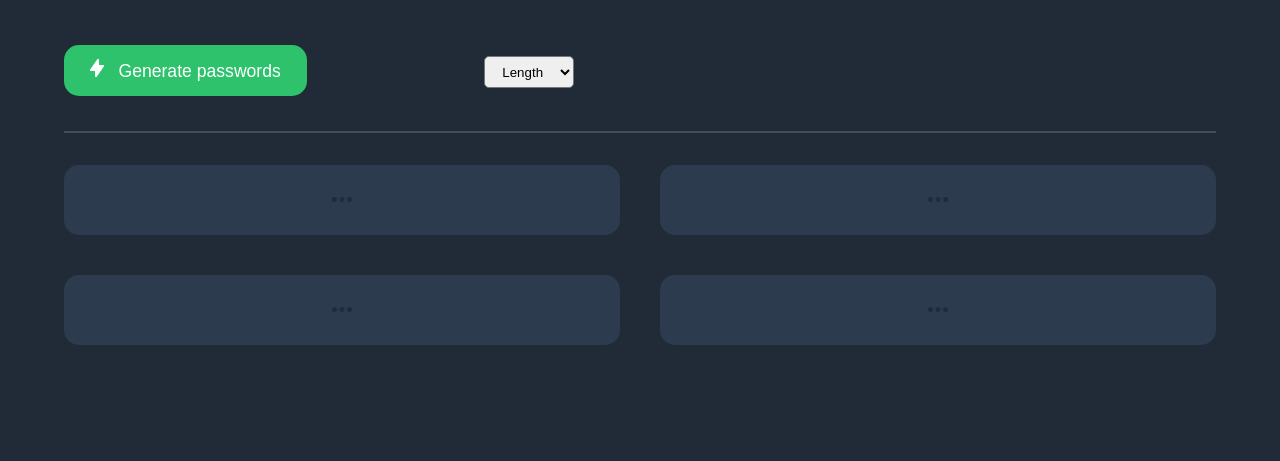
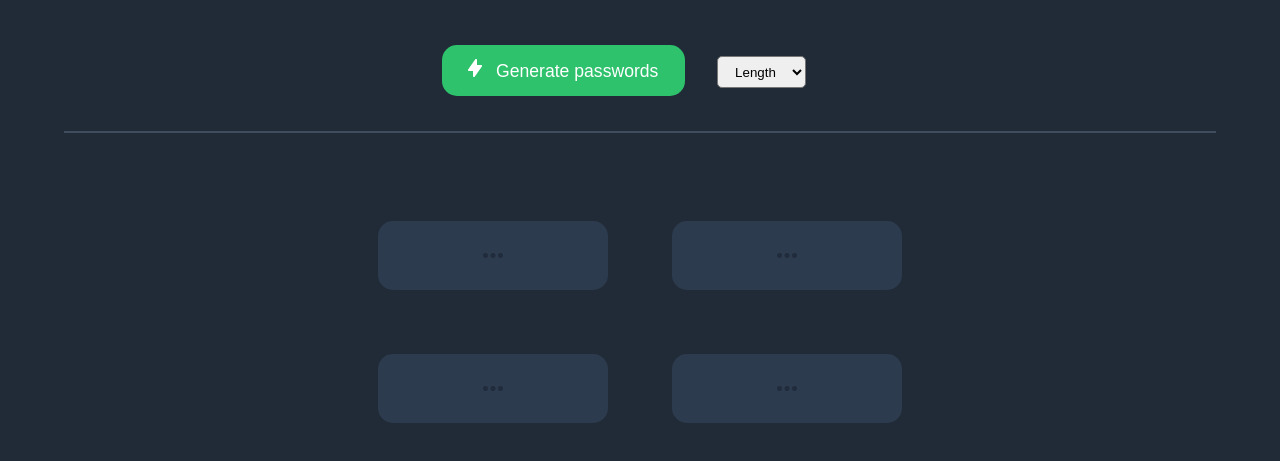
Before and after one commit to casinca4/password-generator, a plain HTML site: page index.html in a window 1280 px wide. Shown: the part 219-680 px from the top of the page. Drawn offline with Linux system fonts and the light colour scheme.

Commit message:
Change passwords container from grid to flex, make other small changes

```diff
--- a/index.html
+++ b/index.html
@@ -13,6 +13,7 @@
 <body>
   <h1>Generate a <span>random password</span></h1>
   <h2>Never use an insecure password again.</h2>
+  <div class="generate-password-container">
     <button class="generate-btn"><img src="generate-icon.png" alt="">Generate passwords</button>
     <div class="password-length-container">
       <select name="password-length-number" id="password-length-number">
@@ -49,13 +50,15 @@
         <option value="30">30</option>
       </select>
     </div>
+  </div>
     <div class="line"></div>
 
-    <div class="passwords">
+    <div class="passwords-container">
       <div class="password"><img src="threeDotsIcon.png" alt="three dots"></div>
       <div class="password"><img src="threeDotsIcon.png" alt="three dots"></div>
       <div class="password"><img src="threeDotsIcon.png" alt="three dots"></div>
       <div class="password"><img src="threeDotsIcon.png" alt="three dots"></div>
+    </div>
 
       <script src="index.js"></script>
     </body>
--- a/style.css
+++ b/style.css
@@ -4,6 +4,7 @@ html, body {
   font-family: 'Roboto', sans-serif;
   margin: 0 auto;
   padding: 2em;
+  text-align: center;
 }
 
 h1 {
@@ -24,6 +25,12 @@ h2 {
   margin-top: 0;
 }
 
+.generate-password-container {
+  align-items: baseline;
+  display: flex;
+  flex-wrap: wrap;
+  justify-content: center;
+}
 
 .generate-btn {
   background-color: rgb(45, 194, 107);
@@ -40,34 +47,29 @@ h2 {
   margin-right: .8em;
 }
 
+.password-length-container {
+  margin: 0 2em;
+}
+
+#password-length-number {
+  border-radius: 5px;
+  margin-bottom: 1em;
+  padding: .5em 1em;
+}
+
 .line {
   border-bottom: 2px solid rgb(63, 77, 95);
   margin-bottom: 2em;
 }
 
-
-.password-length-container {
-  display: inline-block;
-  margin-left: 15%;
-}
-
-/* .password-length {
-  background-color: rgb(45, 194, 107);
-  border-radius: 15px;
-  font-size: 1.1rem;
-  padding: .5em 1em;
-} */
-
-#password-length-number {
-  border-radius: 5px;
-  padding: .5em 1em;
-}
-
-.passwords {
-  display: grid;
-  grid-template-columns: 1fr 1fr;
-  grid-template-rows: 70px 70px;
-  grid-gap: 40px;
+.passwords-container {
+  align-items: center;
+  display: flex;
+  flex-wrap: wrap;
+  justify-content: center;
+  margin: 0 auto;
+  max-width: 600px;
+  padding: 1.5em;
 }
 
 .password {
@@ -77,7 +79,10 @@ h2 {
   color:rgb(45, 194, 107);
   display: flex;
   justify-content: center;
+  margin: 2em;
+  padding: 2em 2.5em;
   position: relative;
+  width: 150px;
 }
 
 .copy-icon {
```
